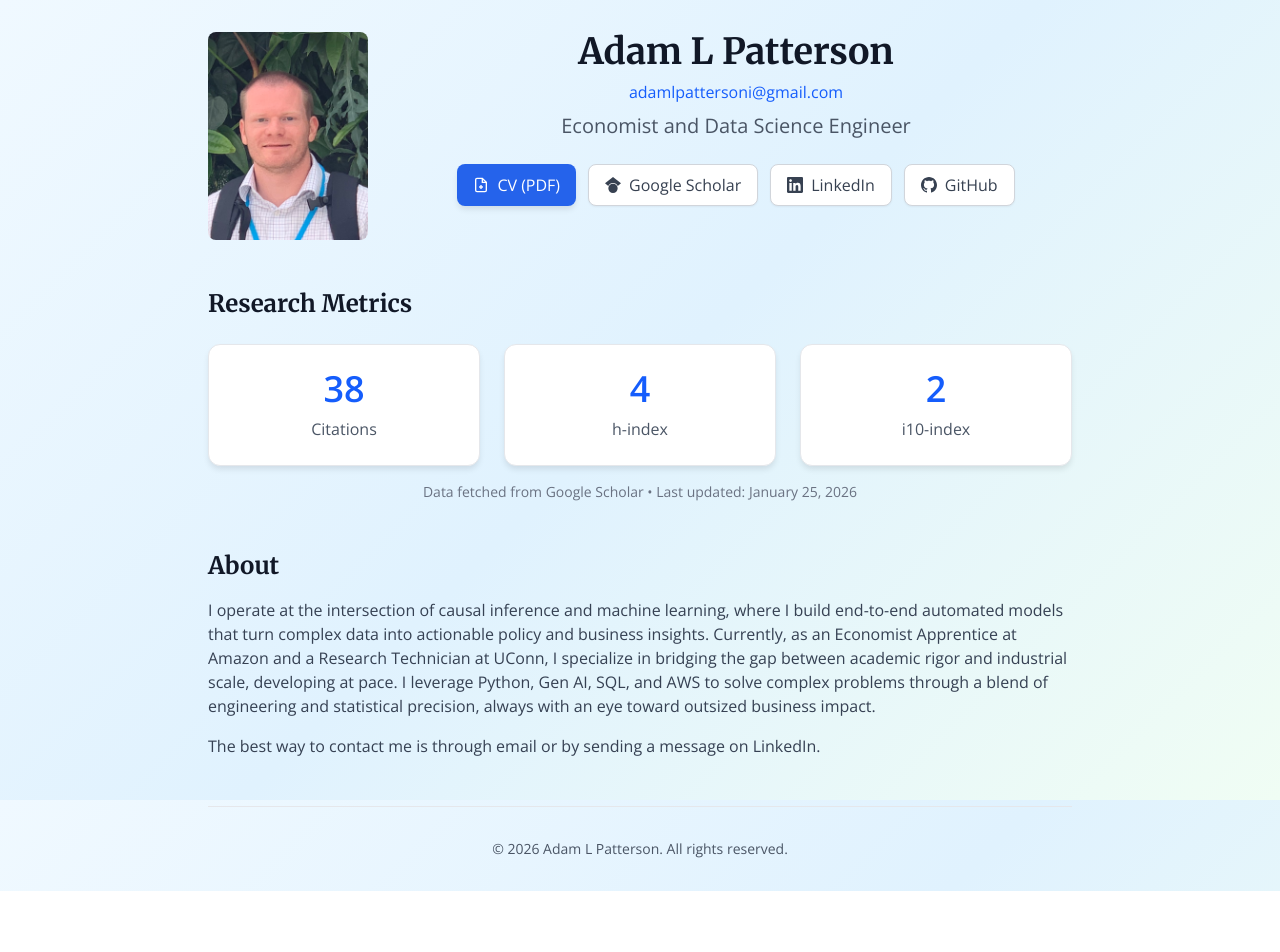
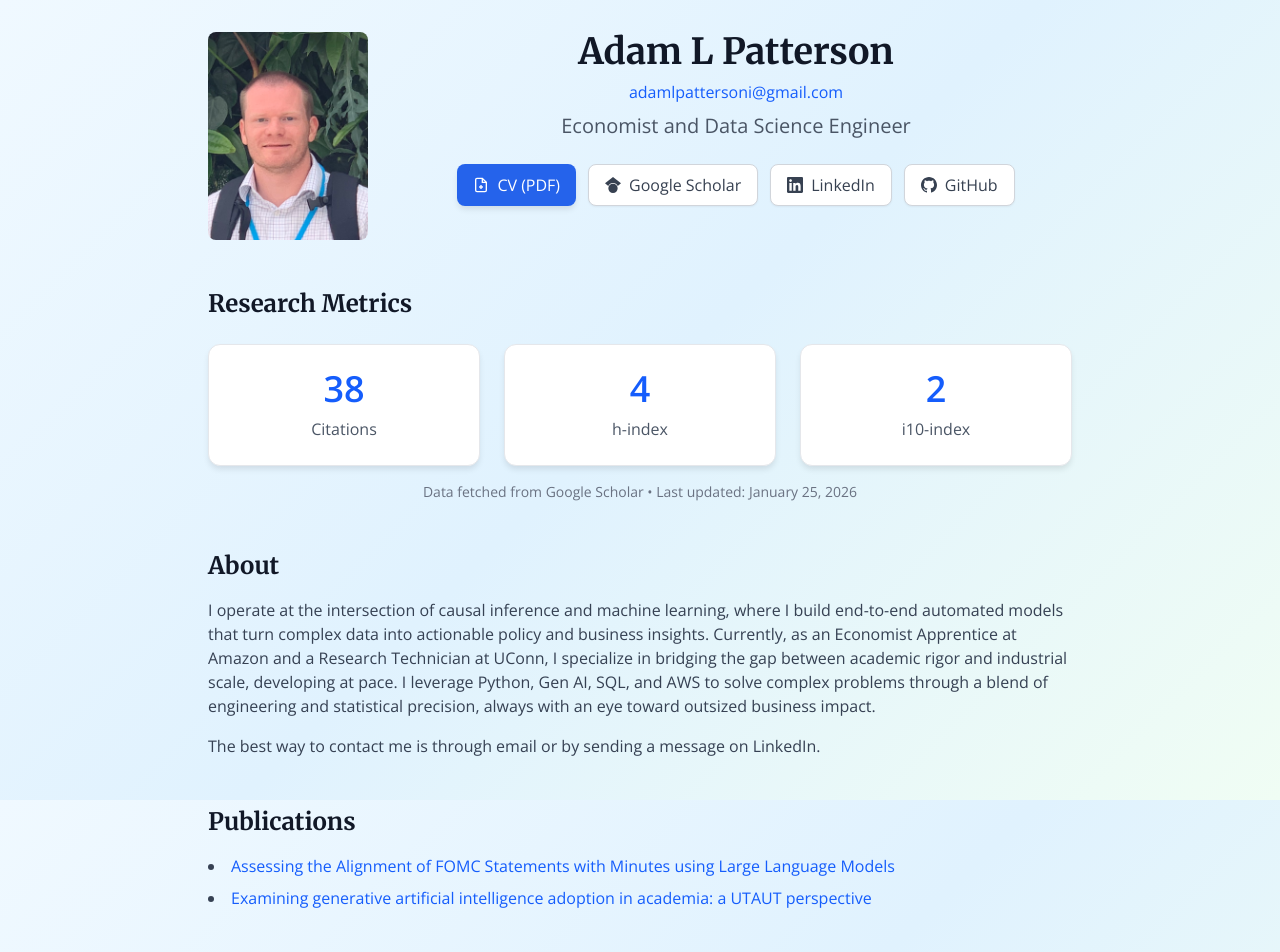
Before and after one commit to adampattersonct/personal-website, a Next.js app: page / in a window 1280 px wide. Shown: the top 952 px of the page. Before the commit the page ends 891 px from the top, so only its background shows below. Built offline with nearby package versions, Linux system fonts and the light colour scheme.

Commit message:
Created a Publications section

```diff
--- a/app/page.tsx
+++ b/app/page.tsx
@@ -2,6 +2,7 @@ import { Suspense } from 'react'
 import ProfileHeader from '@/components/ProfileHeader'
 import MetricsDisplay from '@/components/MetricsDisplay'
 import AboutSection from '@/components/AboutSection'
+import PublicationsSection from '@/components/PublicationsSection'
 import Footer from '@/components/Footer'
 
 function MetricsLoadingSkeleton() {
@@ -31,6 +32,8 @@ export default function Home() {
 
       <AboutSection />
 
+      <PublicationsSection />
+
       <Footer />
     </main>
   )
--- /dev/null
+++ b/components/PublicationsSection.tsx
@@ -0,0 +1,32 @@
+const publications = [
+  {
+    title: 'Assessing the Alignment of FOMC Statements with Minutes using Large Language Models',
+    url: 'https://iacis.org/iis/2025/2_iis_2025_96-108.pdf',
+  },
+  {
+    title: 'Examining generative artificial intelligence adoption in academia: a UTAUT perspective',
+    url: 'https://iacis.org/iis/2024/3_iis_2024_238-251.pdf',
+  },
+]
+
+export default function PublicationsSection() {
+  return (
+    <section className="mb-12">
+      <h2 className="text-2xl font-bold mb-4">Publications</h2>
+      <ul className="list-disc list-inside space-y-2">
+        {publications.map((pub, index) => (
+          <li key={index} className="text-gray-700">
+            <a
+              href={pub.url}
+              target="_blank"
+              rel="noopener noreferrer"
+              className="text-blue-600 hover:underline"
+            >
+              {pub.title}
+            </a>
+          </li>
+        ))}
+      </ul>
+    </section>
+  )
+}
```
